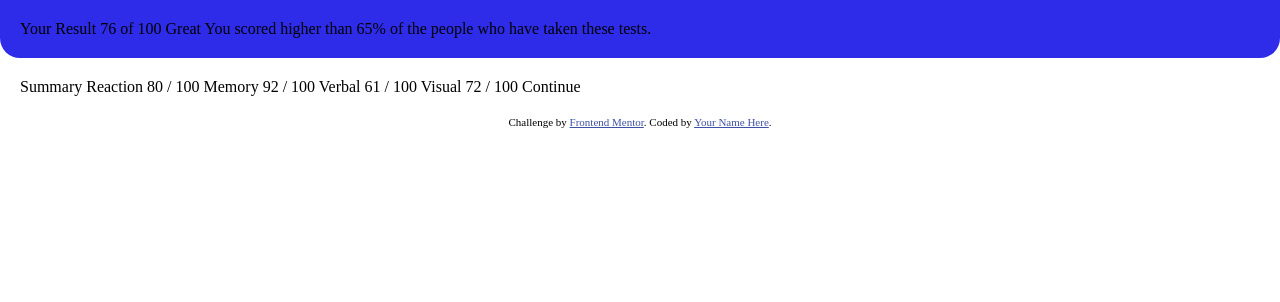
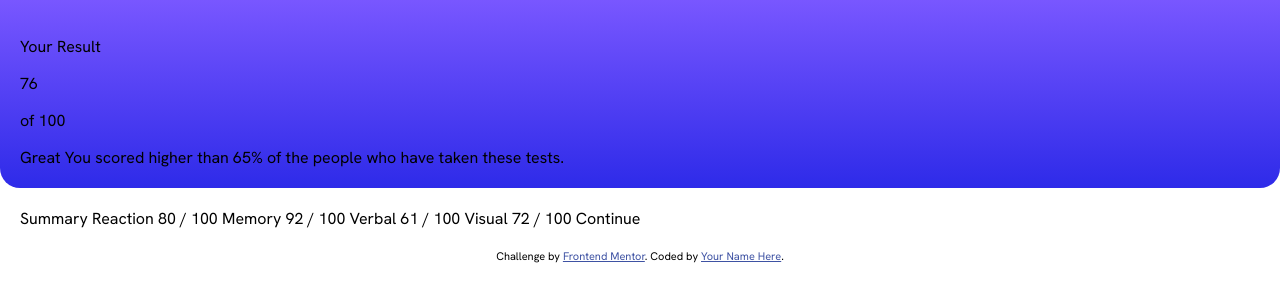
Before and after one commit to Mohammed-Eltaief/results-summary-component-html-css, a plain HTML site: page index.html in a window 1280 px wide. Drawn offline with Linux system fonts and the light colour scheme.

Commit message:
add circcle

```diff
--- a/index.html
+++ b/index.html
@@ -15,10 +15,11 @@
     <div class="flex-container">
 
       <div class="result">
-        Your Result
-        76
-        of 100
-
+         <p>Your Result</p>
+         <div class="circle">
+            <p class="range"> 76</p>
+            <p>of 100</p>
+          </div>
         Great
         You scored higher than 65% of the people who have taken these tests.
       </div>
--- a/styles.css
+++ b/styles.css
@@ -1,3 +1,5 @@
+@import url(./assets/fonts/HankenGrotesk-VariableFont_wght.ttf);
+@import url('https://fonts.googleapis.com/css2?family=Hanken+Grotesk&display=swap');
 .attribution { font-size: 11px; text-align: center; }
 .attribution a { color: hsl(228, 45%, 44%); }
 
@@ -7,12 +9,14 @@
 
 body{
     display: flex;
-
+    font-family: 'Hanken Grotesk', sans-serif;
     background-color: white;
     padding: 0px;
     margin: 0px;
 }
-
+body>p{
+    font-size: 18px;
+}
 .flex-container{
     display: flex;
     flex-direction: column;
@@ -24,8 +28,9 @@ body{
  height: 40%;
  padding: 20px;
  border-radius: 0px 0px 20px 20px;
- background-color: hsl(241, 81%, 54%);
+ background-color: hsl(241, 81%, 54%);/* For browsers that do not support gradients */
 
+  background-image: linear-gradient(hsl(252, 100%, 67%), hsl(241, 81%, 54%) );
 }
 
 .flex-container>.summary{
```
